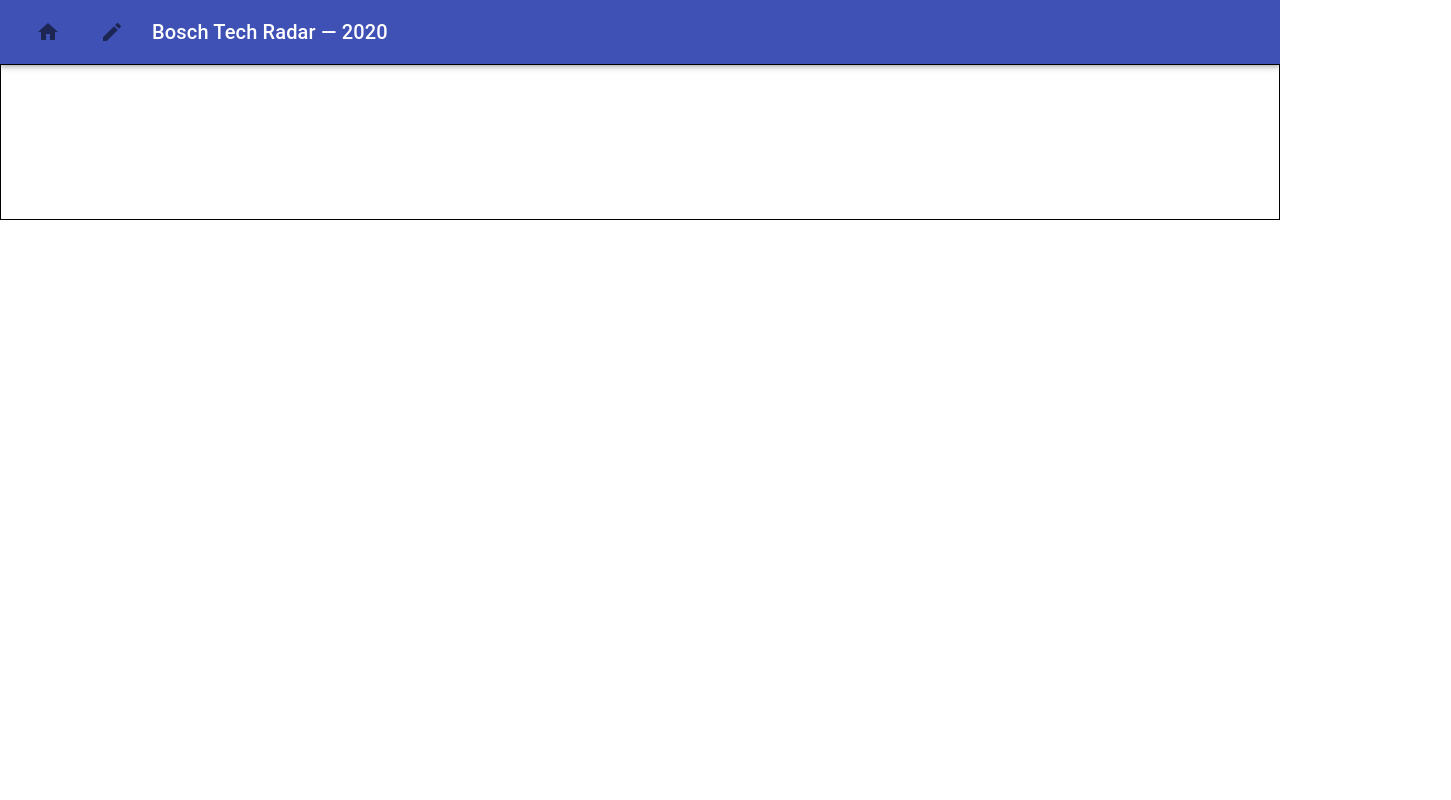
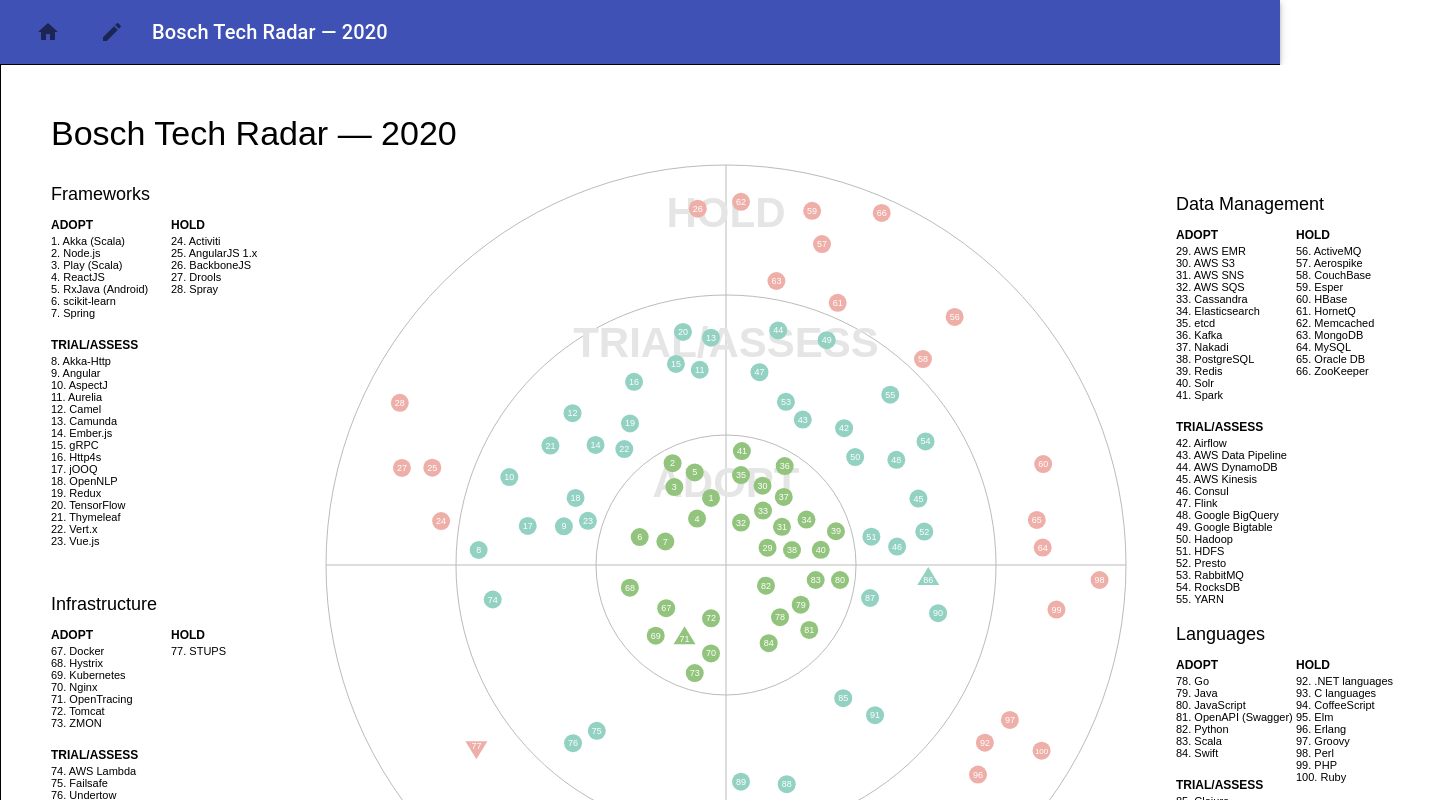
Before and after one commit to hnaoufal/react-blueprint, a React (Create React App) app: page / in a window 1280 px wide. Shown: the top 800 px of the page, 1451 px wide, since content can reach past the window. Built offline with nearby package versions, Linux system fonts and the light colour scheme.

Commit message:
fix immutable object

```diff
--- a/src/components/TechRadar/TechRadar.tsx
+++ b/src/components/TechRadar/TechRadar.tsx
@@ -1,27 +1,16 @@
 import React, { useEffect } from 'react';
 import styles from './TechRadar.module.css';
 import { radar_visualization } from './radar';
-// import { config } from './config';
 
 
-export const TechRadar = ({ config, entries }: any) => {
+export const TechRadar = ({ config }: any) => {
 
   useEffect(() => {
-    if (entries.length > 0 && config.svg_id === 'radar') {
-      let temp = { ...config, entries };
-      console.log({ ...config, entries })
-      console.log('isExt: ', Object.isExtensible(temp))
-      radar_visualization({ ...temp });
+    if (config.svg_id && config.entries.length > 0) {
+      console.log(config);
+      radar_visualization(config);
     }
-  }, [config, entries]);
-
-  // useEffect(() => {
-  //   if (config.svg_id === 'radar') {
-  //     console.log({ ...config })
-  //     radar_visualization({ ...config });
-  //   }
-  // }, [config, entries]);
-
+  }, [config]);
 
   return <div className={styles.techRadar}>
     <svg id="radar"></svg>
--- a/src/components/TechRadar/config.ts
+++ b/src/components/TechRadar/config.ts
@@ -859,7 +859,7 @@
   //ENTRIES
 };
 
-export const MOCKCONFIG = {
+export let MOCKCONFIG = {
   svg_id: "radar",
   width: 1450,
   height: 1000,
@@ -883,7 +883,7 @@
   print_layout: true,
 }
 
-export const MOCKENTRIES = [
+export let MOCKENTRIES = [
   {
     quadrant: 3,
     ring: 0,
--- a/src/features/entries/entriesSlice.ts
+++ b/src/features/entries/entriesSlice.ts
@@ -17,7 +17,7 @@
     initialState,
     reducers: {
         get: (state, action: PayloadAction<Entries[]>) => {
-            state.list = action.payload;
+            state.list = [...action.payload];
         },
     },
 });
--- a/src/pages/tech-radar/TechRadarPage.tsx
+++ b/src/pages/tech-radar/TechRadarPage.tsx
@@ -5,8 +5,8 @@
 import { getEntries, entriesList } from '../../features/entries/entriesSlice';
 
 const TechRadarPage = () => {
-    const entries = useSelector(entriesList)
-    const config = useSelector(configObject)
+    const entries = useSelector(entriesList) as any;
+    const config = useSelector(configObject) as any;
     const dispatch = useDispatch();
 
     useEffect(() => {
@@ -14,7 +14,7 @@
         dispatch(getEntries());
     }, []);
 
-    return <TechRadar config={config} entries={entries} />
+    return <TechRadar config={{ ...config, entries: entries.map((a: any) => ({ ...a })) }} />
 };
 
 export default TechRadarPage;
```
Also changed, not shown: src/components/TechRadar/radar.js (+6 -2 lines), tsconfig.json (+2 -8 lines).
